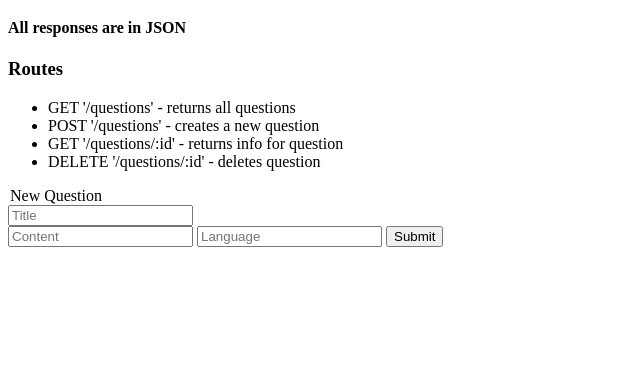
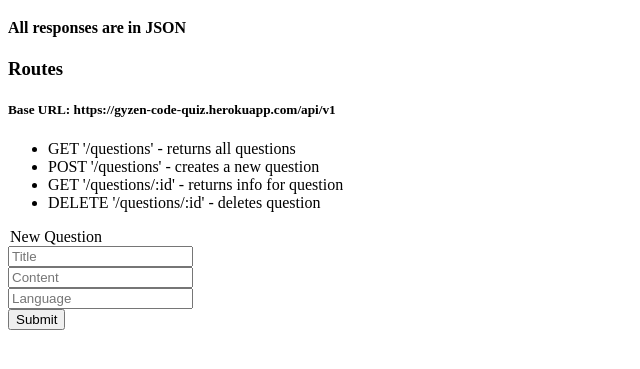
Before and after one commit to kiopelani/code-quiz-api, a website: page public/index.html in a window 1280 px wide. Shown: the part 61-430 px from the top of the page, without its empty margins (0-640 px from the left). Drawn offline with nearby package versions, Linux system fonts and the light colour scheme; no server answers.

Commit message:
added base url to documentation

```diff
--- a/public/index.html
+++ b/public/index.html
@@ -11,6 +11,8 @@
 
     <h3>Routes</h3>
 
+    <h5>Base URL: https://gyzen-code-quiz.herokuapp.com/api/v1</h5>
+
     <ul>
         <li>GET '/questions' - returns all questions</li>
         <li>POST '/questions' - creates a new question</li>
@@ -22,8 +24,8 @@
     <form>
       <legend>New Question</legend>
       <input name="title" placeholder="Title"><br />
-      <input name="content" placeholder="Content">
-      <input name="language" placeholder="Language">
+      <input name="content" placeholder="Content"><br />
+      <input name="language" placeholder="Language"><br />
       <input type="Submit">
     </form>
 
```
Also changed, not shown: 1 other file.
